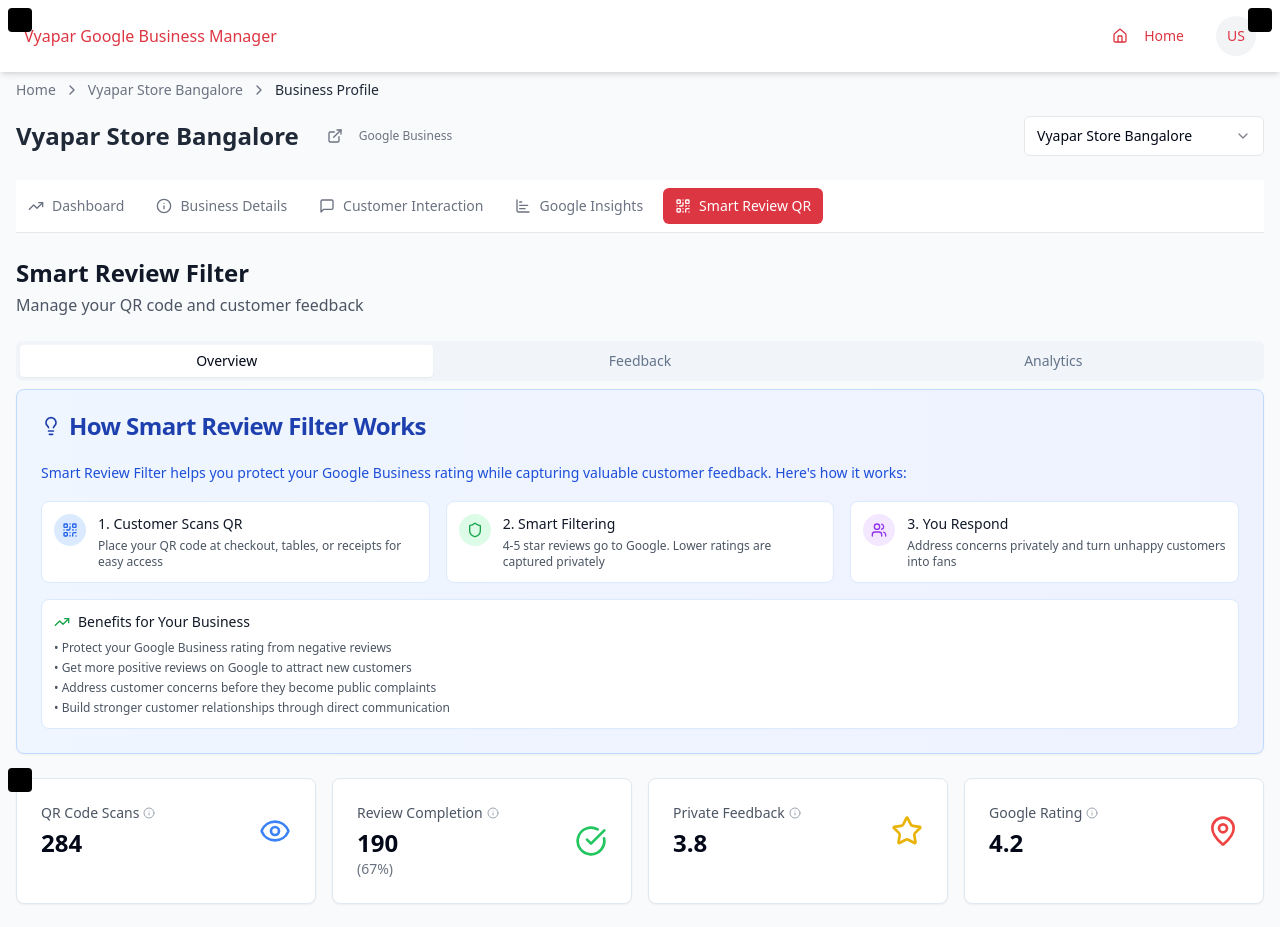
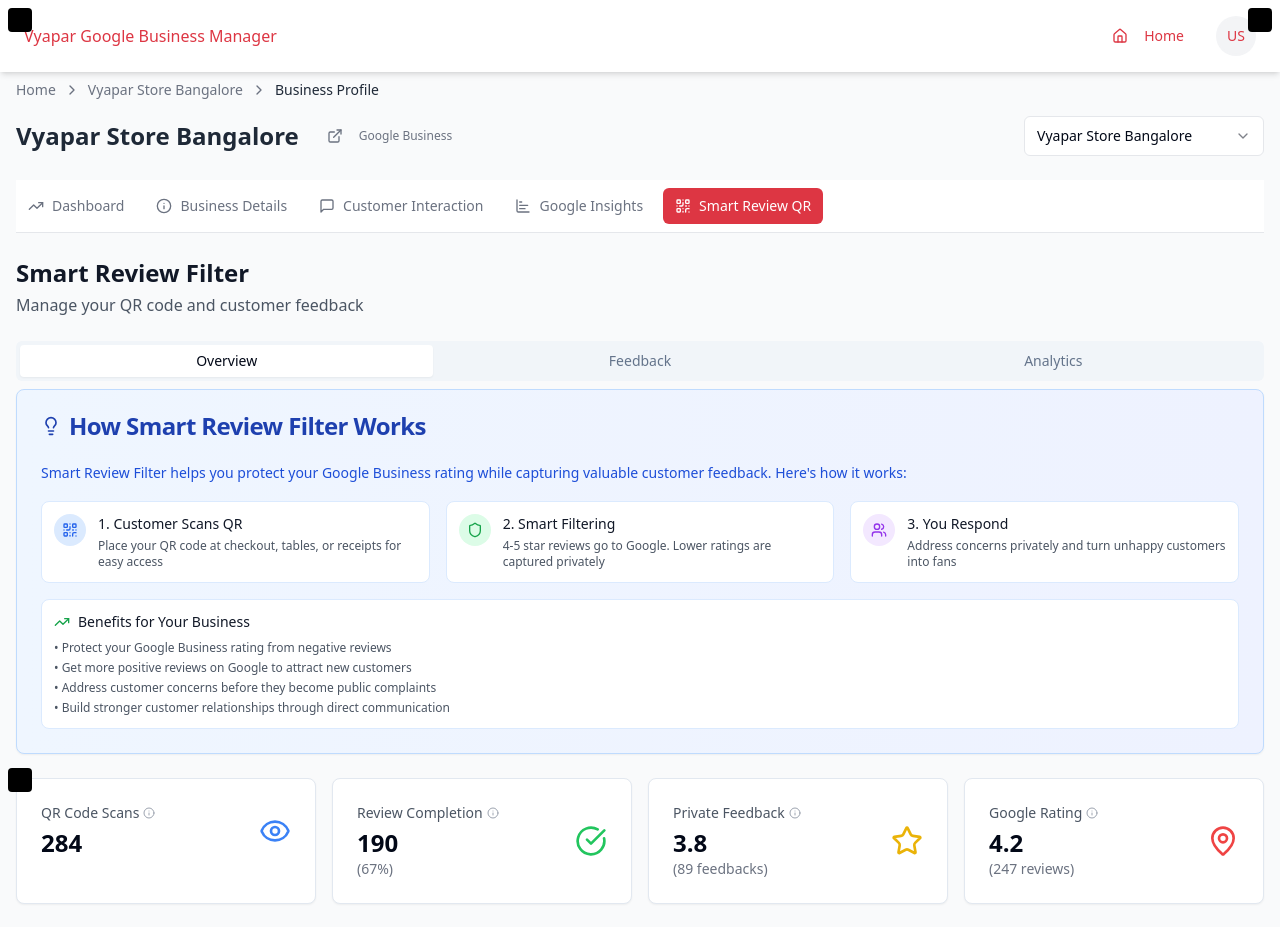
Before and after one commit to ananya-1407/vyapar-google-profile-manager, a React (Vite) app: page /business/1/smart-qr in a window 1280 px wide. Shown: the top 927 px of the page. Built offline with nearby package versions, Linux system fonts and the light colour scheme.

Commit message:
Add feedback count to metrics
Include the total number of reviews used to calculate the average private feedback rating and Google rating in the Smart Review QR stats overview.

```diff
--- a/src/components/smart-review/StatsOverview.tsx
+++ b/src/components/smart-review/StatsOverview.tsx
@@ -21,7 +21,9 @@ interface StatsOverviewProps {
     completionRate: number;
     completionCount: number;
     avgRating: number;
+    privateFeedbackCount: number;
     googleAvgRating: number;
+    googleReviewCount: number;
   };
 }
 
@@ -90,6 +92,7 @@ const StatsOverview = ({ analytics }: StatsOverviewProps) => {
                   </Tooltip>
                 </div>
                 <p className="text-2xl font-bold">{analytics.avgRating}</p>
+                <p className="text-sm text-gray-500">({analytics.privateFeedbackCount} feedbacks)</p>
               </div>
               <Star className="h-8 w-8 text-yellow-500" />
             </div>
@@ -112,6 +115,7 @@ const StatsOverview = ({ analytics }: StatsOverviewProps) => {
                   </Tooltip>
                 </div>
                 <p className="text-2xl font-bold">{analytics.googleAvgRating}</p>
+                <p className="text-sm text-gray-500">({analytics.googleReviewCount} reviews)</p>
               </div>
               <MapPin className="h-8 w-8 text-red-500" />
             </div>
--- a/src/pages/SmartReviewQR.tsx
+++ b/src/pages/SmartReviewQR.tsx
@@ -19,7 +19,9 @@ const SmartReviewQR = () => {
     completionRate: 67,
     completionCount: 190,
     avgRating: 3.8,
+    privateFeedbackCount: 89,
     googleAvgRating: 4.2,
+    googleReviewCount: 247,
     googleRedirects: 156,
     privateFeedback: 89,
     responseRate: 45,
```
